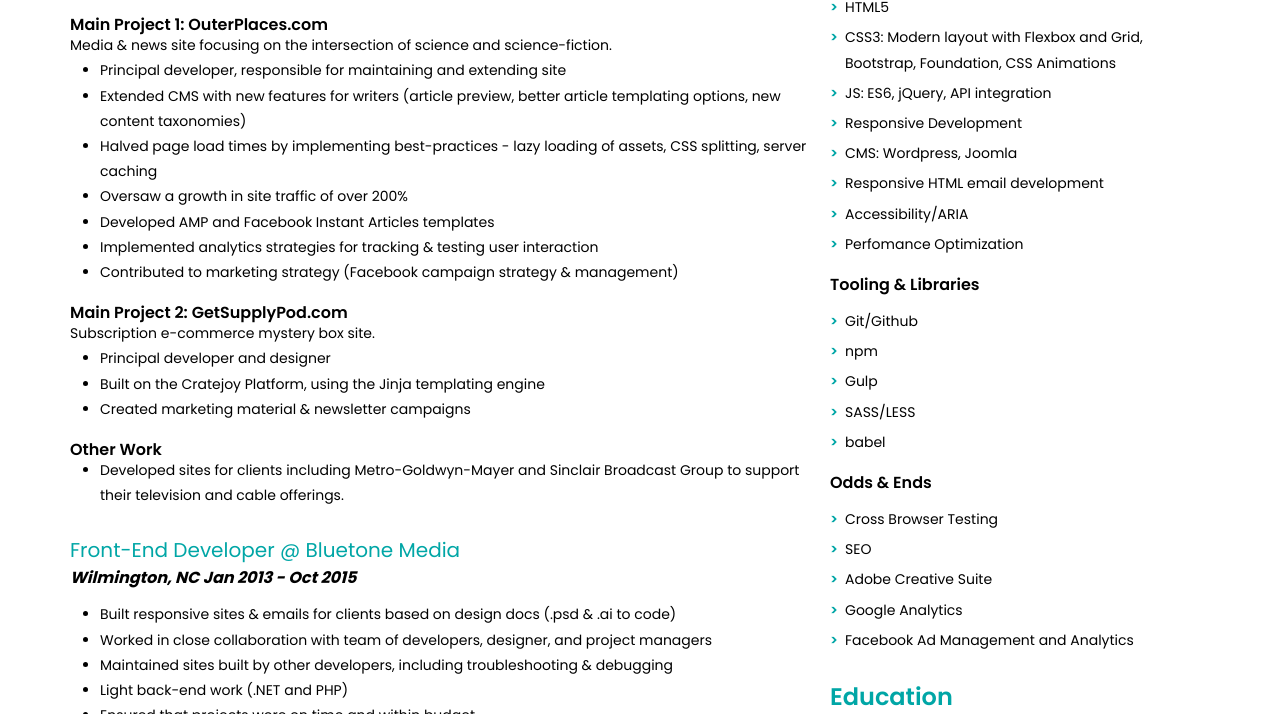
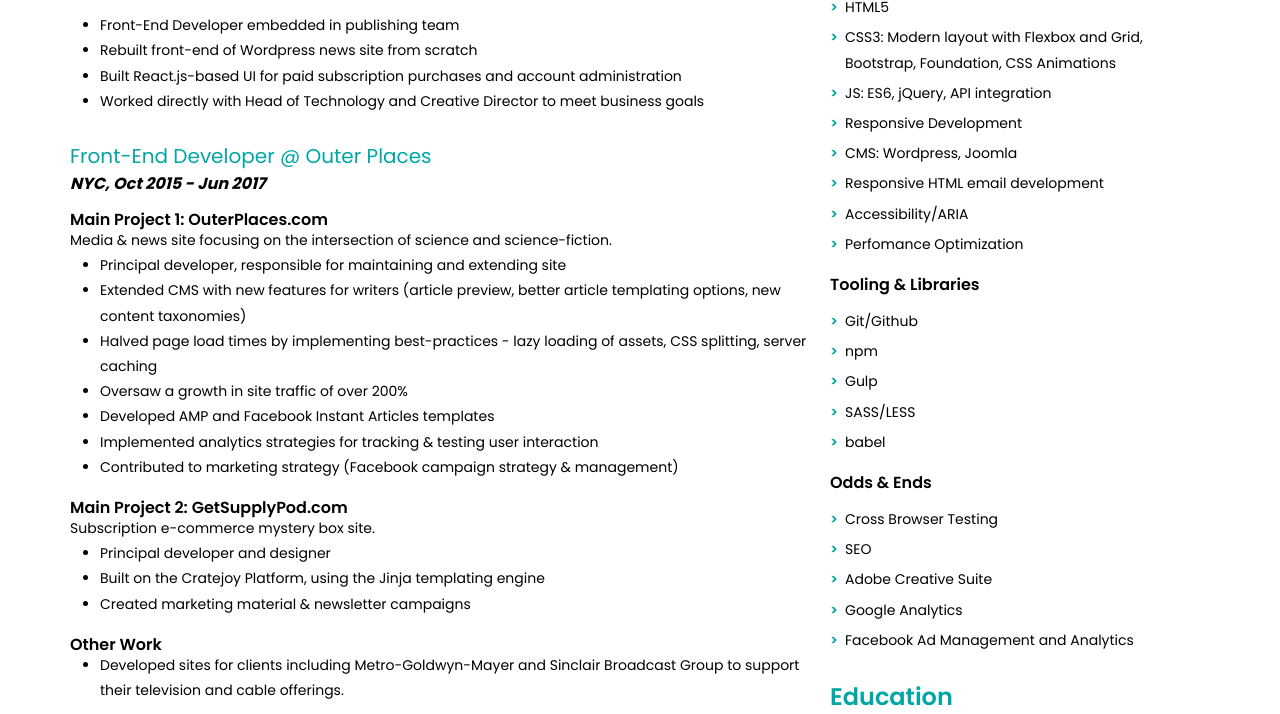
Before and after one commit to jacobph/personalsite, a website: page resume.html in a window 1280 px wide. Shown: the part 324-1038 px from the top of the page. Drawn offline with Linux system fonts and the light colour scheme.

Commit message:
update resume page

```diff
--- a/resume.html
+++ b/resume.html
@@ -48,8 +48,19 @@
         <div class="experience">
         <div class="section-header"><h2 class="resume-header">Experience</h2></div>
           <div class="position">
+            <h3 class="experience-title">Front-End Developer @ <a href="http://www.outerplaces.com/" target="_blank">Talking Points Memo</a></h3>
+            <div class="experience-dates">NYC, Jun 2017 - Present</div>
+            <div class="clear"></div>
+            <ul>
+              <li>Front-End Developer embedded in publishing team</li>
+              <li>Rebuilt front-end of Wordpress news site from scratch</li>
+              <li>Built React.js-based UI for paid subscription purchases and account administration</li>
+              <li>Worked directly with Head of Technology and Creative Director to meet business goals</li>
+            </ul>
+          </div>
+          <div class="position">
             <h3 class="experience-title">Front-End Developer @ <a href="http://www.outerplaces.com/" target="_blank">Outer Places</a></h3>
-            <div class="experience-dates">NYC, Oct 2015 - Present</div>
+            <div class="experience-dates">NYC, Oct 2015 - Jun 2017</div>
             <div class="clear"></div>
             <h4>Main Project 1: OuterPlaces.com</h4>
             <p>Media &amp; news site focusing on the intersection of science and science-fiction.</p>
```
